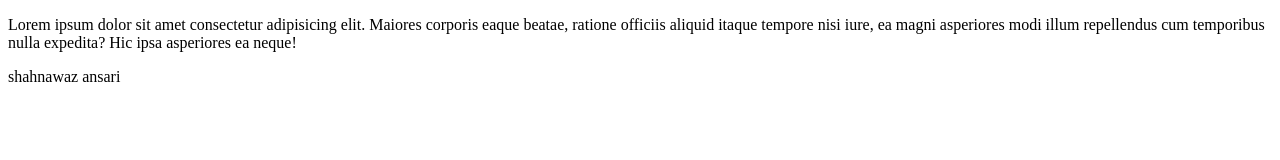
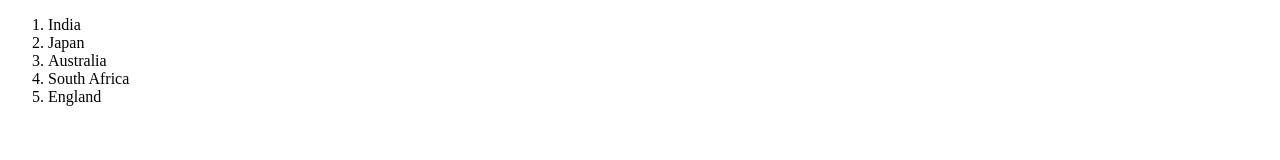
Before and after one commit to pankajwebdev06/Image-website-Assignments, a plain HTML site: page test.html in a window 1280 px wide. Drawn offline with Linux system fonts and the light colour scheme.

Commit message:
some changes in test.html

```diff
--- a/test.html
+++ b/test.html
@@ -7,7 +7,12 @@
     <title>Document</title>
 </head>
 <body>
-    <p>Lorem ipsum dolor sit amet consectetur adipisicing elit. Maiores corporis eaque beatae, ratione officiis aliquid itaque tempore nisi iure, ea magni asperiores modi illum repellendus cum temporibus nulla expedita? Hic ipsa asperiores ea neque!</p>
-    <p>shahnawaz ansari</p>
+    <ol>
+        <li>India</li>
+        <li>Japan</li>
+        <li>Australia</li>
+        <li>South Africa</li>
+        <li>England</li>
+    </ol>
 </body>
 </html>
```
